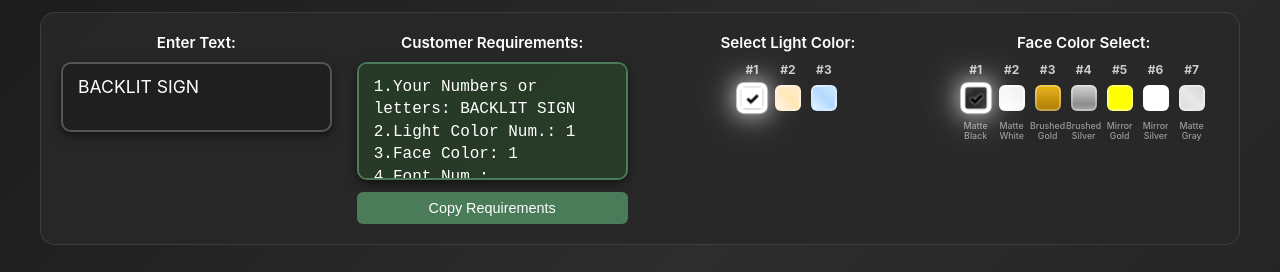
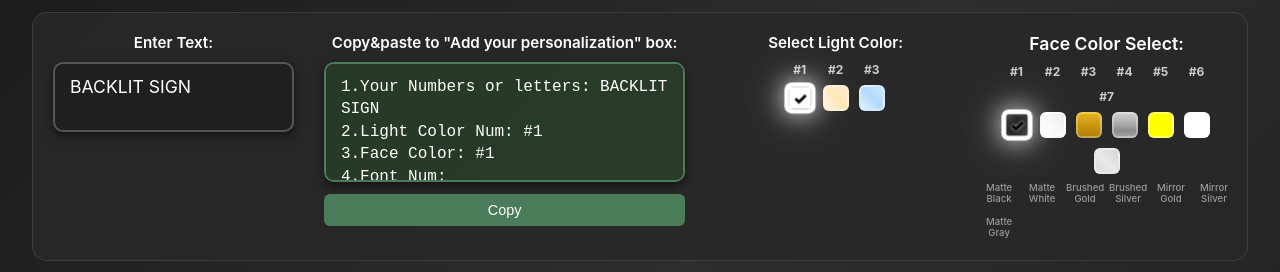
Before and after one commit to phil112333/backlit-text-preview, a plain HTML site: page index.html in a window 1280 px wide. Shown: the part 92-364 px from the top of the page. Drawn offline with Linux system fonts and the light colour scheme; a web font is replaced by a local one.

Commit message:
Update index.html

```diff
--- a/index.html
+++ b/index.html
@@ -185,7 +185,7 @@
       border-radius: 15px !important;
       padding: 20px !important;
       margin: 0 auto 15px !important;
-      max-width: 1200px !important;
+      max-width: 1400px !important;
       width: 95% !important;
       border: 1px solid rgba(255, 255, 255, 0.1) !important;
       flex-shrink: 0 !important;
@@ -193,8 +193,8 @@
 
     .backlit-showcase-wrapper .control-group {
       display: grid !important;
-      grid-template-columns: 1fr 1fr 1fr 1fr !important;
-      gap: 25px !important;
+      grid-template-columns: 1fr 1.5fr 1fr 1fr !important;
+      gap: 30px !important;
       align-items: start !important;
     }
 
@@ -245,6 +245,7 @@
       font-size: 1rem !important;
       line-height: 1.4 !important;
       font-family: 'Courier New', monospace !important;
+      height: 120px !important;
     }
 
     .backlit-showcase-wrapper .copy-button {
@@ -289,13 +290,13 @@
       flex-wrap: wrap !important;
       gap: 10px !important;
       margin-top: 8px !important;
-      justify-content: center !important;
+      justify-content: space-between !important;
     }
 
     .backlit-showcase-wrapper .material-name {
       width: 26px !important;
       text-align: center !important;
-      font-size: 0.55rem !important;
+      font-size: 0.60rem !important;
       color: #999 !important;
       font-weight: 500 !important;
       line-height: 1.1 !important;
@@ -674,12 +675,12 @@
           </div>
 
           <div class="requirements-group">
-            <label for="requirementsOutput">Customer Requirements:</label>
-            <textarea id="requirementsOutput" rows="4" placeholder="Customer requirements will appear here...">1.Your Numbers or letters: BACKLIT SIGN
-2.Light Color Num.: 1
-3.Face Color: 1
-4.Font Num.: </textarea>
-            <button class="copy-button" onclick="copyRequirements()">Copy Requirements</button>
+            <label for="requirementsOutput">Copy&paste to "Add your personalization" box:</label>
+            <textarea id="requirementsOutput" rows="6" placeholder="Customer requirements will appear here...">1.Your Numbers or letters: BACKLIT SIGN
+2.Light Color Num: #1
+3.Face Color: #1
+4.Font Num: </textarea>
+            <button class="copy-button" onclick="copyRequirements()">Copy</button>
           </div>
 
           <div class="light-group">
@@ -697,7 +698,7 @@
           </div>
 
           <div class="material-group">
-            <label>Face Color Select:</label>
+            <label style="font-size: 1.1rem !important;">Face Color Select:</label>
             <div class="selection-numbers">
               <div class="selection-number">#1</div>
               <div class="selection-number">#2</div>
@@ -783,13 +784,19 @@
       'normal-white': 'rgba(255, 255, 255, 0.9)'
     };
 
-    // Update requirements text
+    // Update requirements text - 保留已输入的Font Num内容
     function updateRequirements() {
       const text = textInput.value || "BACKLIT SIGN";
+      const currentRequirements = requirementsOutput.value;
+
+      // 提取当前Font Num后的内容
+      const fontNumMatch = currentRequirements.match(/4\.Font Num: (.*)$/m);
+      const existingFontNum = fontNumMatch ? fontNumMatch[1] : selectedFontNumber;
+
       const requirements = `1.Your Numbers or letters: ${text}
-2.Light Color Num.: ${currentLightNumber}
-3.Face Color: ${currentMaterialNumber}
-4.Font Num.: ${selectedFontNumber}`;
+2.Light Color Num: #${currentLightNumber}
+3.Face Color: #${currentMaterialNumber}
+4.Font Num: ${existingFontNum}`;
       requirementsOutput.value = requirements;
     }
 
@@ -850,8 +857,8 @@
           // Add selected class to clicked item
           fontDiv.classList.add('selected');
 
-          // Update selected font number
-          selectedFontNumber = index + 1;
+          // Update selected font number with #
+          selectedFontNumber = `#${index + 1}`;
           updateRequirements();
         });
 
```
